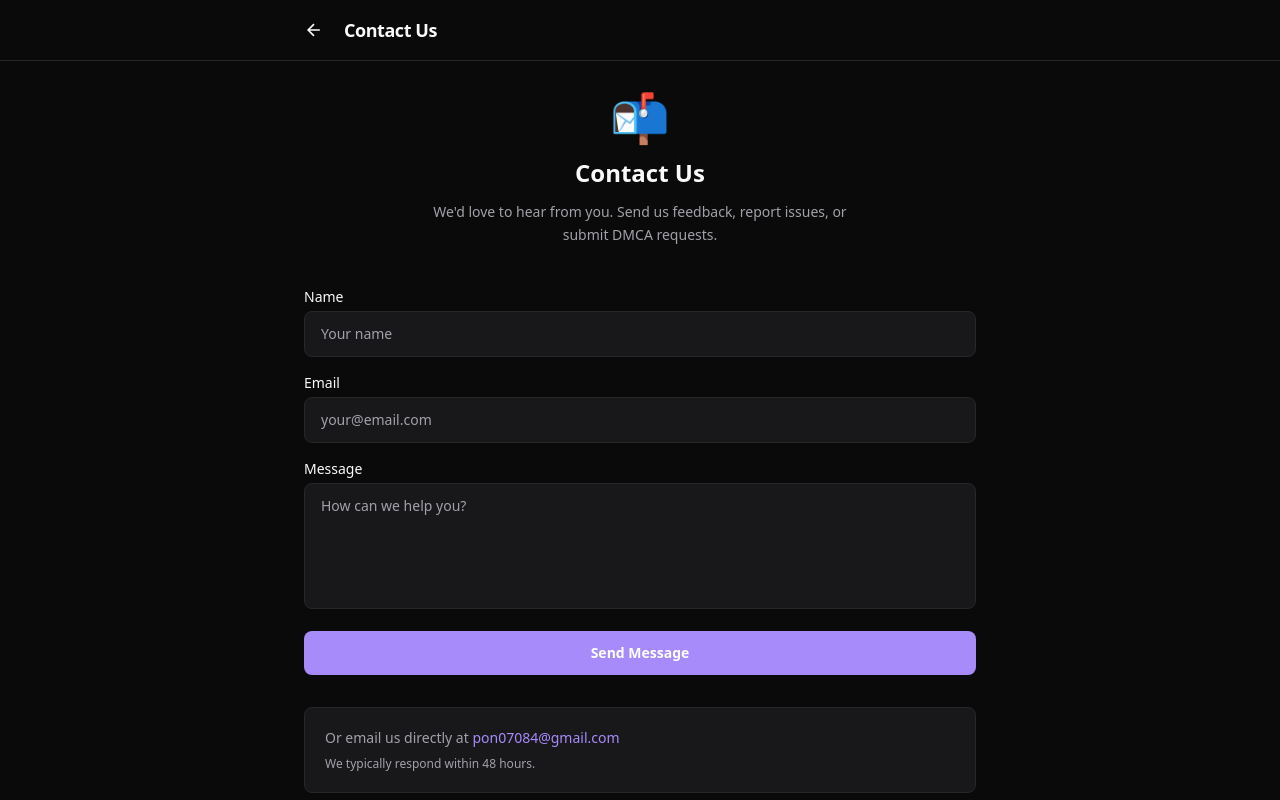
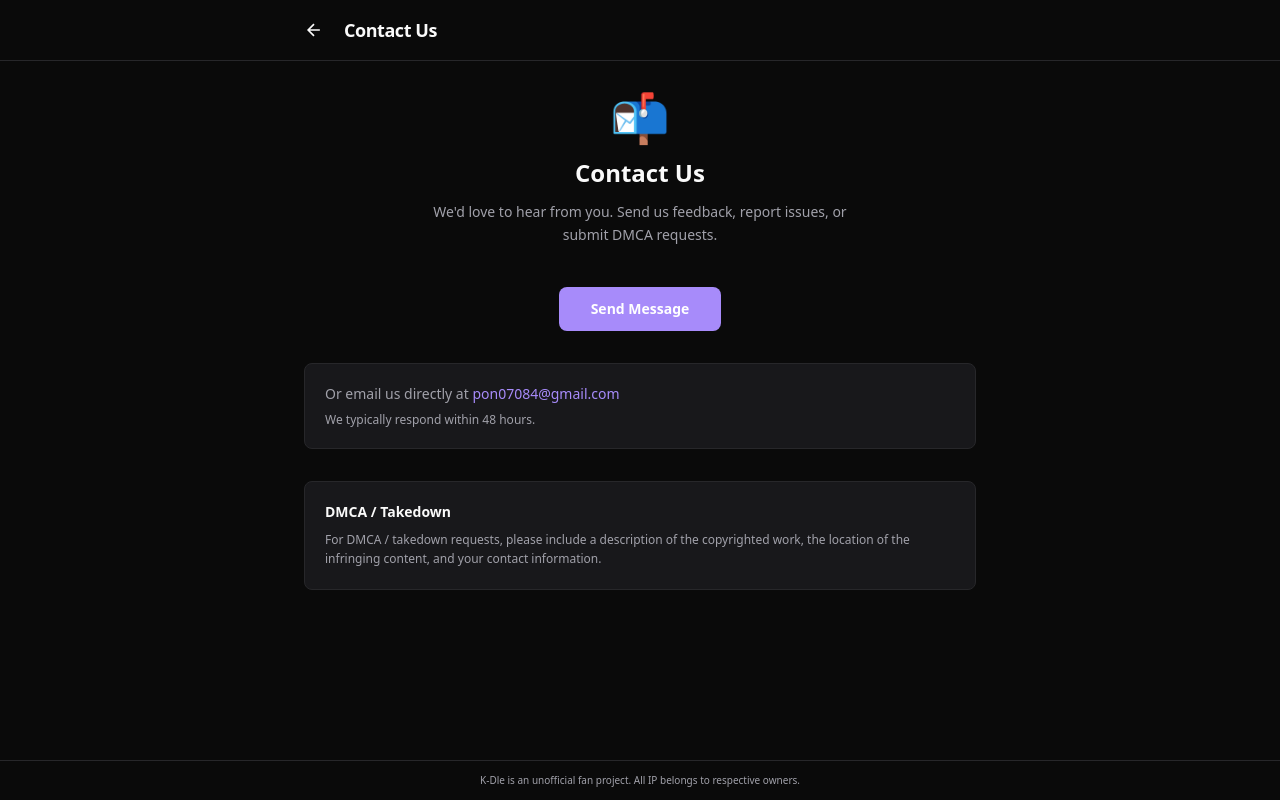
Before and after one commit to ochanhyeok/k-dle, a Next.js app: page /contact in a window 1280 px wide. Shown: the top 800 px of the page. Built offline with nearby package versions, Linux system fonts and the light colour scheme.

Commit message:
feat: mailto 링크를 ContactModal로 교체
Contact/About/FAQ 페이지의 이메일 링크를 클릭하면 formsubmit.co 기반
인앱 모달 폼이 열리도록 변경. 크롬 새탭 이동 없이 사이트 내에서 문의 가능.

Co-Authored-By: Claude Opus 4.6 <noreply@anthropic.com>

```diff
--- a/src/app/about/page.tsx
+++ b/src/app/about/page.tsx
@@ -1,11 +1,14 @@
 "use client";
 
 import Link from "next/link";
+import { useState } from "react";
 import { useTranslation } from "@/lib/i18n";
 import GameFooter from "@/components/ui/GameFooter";
+import ContactModal from "@/components/ui/ContactModal";
 
 export default function AboutPage() {
   const { t } = useTranslation();
+  const [showModal, setShowModal] = useState(false);
 
   return (
     <div className="min-h-screen flex flex-col">
@@ -153,15 +156,16 @@ export default function AboutPage() {
             <h3 className="text-lg font-semibold mb-3">{t("about.contact")}</h3>
             <p className="text-sm text-[var(--color-muted)] leading-relaxed">
               {t("about.contactText")}{" "}
-              <a href="mailto:pon07084@gmail.com" className="text-[var(--color-accent)] hover:underline">
+              <button onClick={() => setShowModal(true)} className="text-[var(--color-accent)] hover:underline">
                 pon07084@gmail.com
-              </a>
+              </button>
             </p>
           </section>
         </div>
       </main>
 
       <GameFooter />
+      <ContactModal show={showModal} onClose={() => setShowModal(false)} />
     </div>
   );
 }
--- a/src/app/contact/page.tsx
+++ b/src/app/contact/page.tsx
@@ -4,10 +4,11 @@ import Link from "next/link";
 import { useState } from "react";
 import { useTranslation } from "@/lib/i18n";
 import GameFooter from "@/components/ui/GameFooter";
+import ContactModal from "@/components/ui/ContactModal";
 
 export default function ContactPage() {
   const { t } = useTranslation();
-  const [sent, setSent] = useState(false);
+  const [showModal, setShowModal] = useState(false);
 
   return (
     <div className="min-h-screen flex flex-col">
@@ -36,68 +37,22 @@ export default function ContactPage() {
             </p>
           </div>
 
-          {sent ? (
-            <div className="rounded-xl border border-[var(--color-success)]/30 bg-[var(--color-success)]/10 p-6 text-center mb-8">
-              <p className="text-sm text-[var(--color-success)] font-medium">{t("contact.sent")}</p>
-            </div>
-          ) : (
-            <form
-              className="space-y-4 mb-8"
-              onSubmit={(e) => {
-                e.preventDefault();
-                const form = e.target as HTMLFormElement;
-                const data = new FormData(form);
-                const mailto = `mailto:pon07084@gmail.com?subject=K-Dle Feedback from ${data.get("name")}&body=${encodeURIComponent(String(data.get("message")))}%0A%0AFrom: ${data.get("email")}`;
-                window.location.href = mailto;
-                setSent(true);
-              }}
+          <div className="text-center mb-8">
+            <button
+              onClick={() => setShowModal(true)}
+              className="cta-btn rounded-lg bg-[var(--color-accent)] text-white font-semibold px-8 py-3 text-sm"
             >
-              <div>
-                <label htmlFor="name" className="block text-sm font-medium mb-1">{t("contact.nameLabel")}</label>
-                <input
-                  id="name"
-                  name="name"
-                  type="text"
-                  required
-                  placeholder={t("contact.namePlaceholder")}
-                  className="w-full rounded-lg border border-[var(--color-border)] bg-[var(--color-card)] px-4 py-3 text-sm placeholder:text-[var(--color-muted)] focus:outline-none input-focus"
-                />
-              </div>
-              <div>
-                <label htmlFor="email" className="block text-sm font-medium mb-1">{t("contact.emailLabel")}</label>
-                <input
-                  id="email"
-                  name="email"
-                  type="email"
-                  required
-                  placeholder={t("contact.emailPlaceholder")}
-                  className="w-full rounded-lg border border-[var(--color-border)] bg-[var(--color-card)] px-4 py-3 text-sm placeholder:text-[var(--color-muted)] focus:outline-none input-focus"
-                />
-              </div>
-              <div>
-                <label htmlFor="message" className="block text-sm font-medium mb-1">{t("contact.messageLabel")}</label>
-                <textarea
-                  id="message"
-                  name="message"
-                  required
-                  rows={5}
-                  placeholder={t("contact.messagePlaceholder")}
-                  className="w-full rounded-lg border border-[var(--color-border)] bg-[var(--color-card)] px-4 py-3 text-sm placeholder:text-[var(--color-muted)] focus:outline-none input-focus resize-none"
-                />
-              </div>
-              <button type="submit" className="cta-btn w-full rounded-lg bg-[var(--color-accent)] text-white font-semibold py-3 text-sm">
-                {t("contact.send")}
-              </button>
-            </form>
-          )}
+              {t("contact.send")}
+            </button>
+          </div>
 
           <section className="mb-8">
             <div className="rounded-lg border border-[var(--color-border)] bg-[var(--color-card)] p-5">
               <p className="text-sm text-[var(--color-muted)] mb-2">
                 {t("contact.orEmail")}{" "}
-                <a href="mailto:pon07084@gmail.com" className="text-[var(--color-accent)] hover:underline">
+                <button onClick={() => setShowModal(true)} className="text-[var(--color-accent)] hover:underline">
                   pon07084@gmail.com
-                </a>
+                </button>
               </p>
               <p className="text-xs text-[var(--color-muted)]">{t("contact.responseTime")}</p>
             </div>
@@ -113,6 +68,7 @@ export default function ContactPage() {
       </main>
 
       <GameFooter />
+      <ContactModal show={showModal} onClose={() => setShowModal(false)} />
     </div>
   );
 }
--- a/src/app/faq/page.tsx
+++ b/src/app/faq/page.tsx
@@ -4,6 +4,7 @@ import Link from "next/link";
 import { useState } from "react";
 import { useTranslation, type TranslationKey } from "@/lib/i18n";
 import GameFooter from "@/components/ui/GameFooter";
+import ContactModal from "@/components/ui/ContactModal";
 
 const FAQ_ITEMS: { q: TranslationKey; a: TranslationKey }[] = [
   { q: "faq.q1", a: "faq.a1" },
@@ -26,6 +27,7 @@ const FAQ_ITEMS: { q: TranslationKey; a: TranslationKey }[] = [
 export default function FaqPage() {
   const { t } = useTranslation();
   const [openIndex, setOpenIndex] = useState<number | null>(null);
+  const [showModal, setShowModal] = useState(false);
 
   return (
     <div className="min-h-screen flex flex-col">
@@ -83,15 +85,16 @@ export default function FaqPage() {
           <div className="mt-8 text-center">
             <p className="text-sm text-[var(--color-muted)] mb-2">
               {t("about.contactText")}{" "}
-              <a href="mailto:pon07084@gmail.com" className="text-[var(--color-accent)] hover:underline">
+              <button onClick={() => setShowModal(true)} className="text-[var(--color-accent)] hover:underline">
                 pon07084@gmail.com
-              </a>
+              </button>
             </p>
           </div>
         </div>
       </main>
 
       <GameFooter />
+      <ContactModal show={showModal} onClose={() => setShowModal(false)} />
     </div>
   );
 }
--- /dev/null
+++ b/src/components/ui/ContactModal.tsx
@@ -0,0 +1,134 @@
+"use client";
+
+import { useState, useEffect, useRef } from "react";
+import { useTranslation } from "@/lib/i18n";
+
+interface Props {
+  show: boolean;
+  onClose: () => void;
+}
+
+export default function ContactModal({ show, onClose }: Props) {
+  const { t } = useTranslation();
+  const [name, setName] = useState("");
+  const [email, setEmail] = useState("");
+  const [message, setMessage] = useState("");
+  const [status, setStatus] = useState<"idle" | "sending" | "sent" | "error">("idle");
+  const backdropRef = useRef<HTMLDivElement>(null);
+
+  useEffect(() => {
+    if (show) {
+      setStatus("idle");
+      document.body.style.overflow = "hidden";
+    } else {
+      document.body.style.overflow = "";
+    }
+    return () => { document.body.style.overflow = ""; };
+  }, [show]);
+
+  if (!show) return null;
+
+  const handleSubmit = async (e: React.FormEvent) => {
+    e.preventDefault();
+    setStatus("sending");
+    try {
+      const res = await fetch("https://formsubmit.co/ajax/pon07084@gmail.com", {
+        method: "POST",
+        headers: { "Content-Type": "application/json", Accept: "application/json" },
+        body: JSON.stringify({ name, email, message, _subject: `K-Dle Feedback from ${name}` }),
+      });
+      if (res.ok) {
+        setStatus("sent");
+        setName("");
+        setEmail("");
+        setMessage("");
+      } else {
+        setStatus("error");
+      }
+    } catch {
+      setStatus("error");
+    }
+  };
+
+  return (
+    <div
+      ref={backdropRef}
+      className="fixed inset-0 z-50 flex items-center justify-center bg-black/60 backdrop-blur-sm px-4"
+      onClick={(e) => { if (e.target === backdropRef.current) onClose(); }}
+    >
+      <div className="w-full max-w-md rounded-xl border border-[var(--color-border)] bg-[var(--color-background)] shadow-2xl animate-slide-up">
+        {/* Header */}
+        <div className="flex items-center justify-between px-5 py-4 border-b border-[var(--color-border)]">
+          <h3 className="font-semibold text-lg">{t("contact.title")}</h3>
+          <button onClick={onClose} className="p-1 rounded-lg hover:bg-[var(--color-card)] transition-colors">
+            <svg width="20" height="20" viewBox="0 0 24 24" fill="none" stroke="currentColor" strokeWidth="2">
+              <path d="M18 6L6 18M6 6l12 12" />
+            </svg>
+          </button>
+        </div>
+
+        {/* Body */}
+        <div className="px-5 py-4">
+          {status === "sent" ? (
+            <div className="text-center py-6">
+              <p className="text-3xl mb-3">✉️</p>
+              <p className="font-semibold text-lg mb-1">{t("contact.sent")}</p>
+              <button onClick={onClose} className="mt-4 text-sm text-[var(--color-accent)] hover:underline">
+                {t("aria.backHome")}
+              </button>
+            </div>
+          ) : (
+            <form onSubmit={handleSubmit} className="space-y-3">
+              <div>
+                <label htmlFor="contact-name" className="block text-xs font-medium mb-1 text-[var(--color-muted)]">{t("contact.nameLabel")}</label>
+                <input
+                  id="contact-name"
+                  type="text"
+                  required
+                  value={name}
+                  onChange={(e) => setName(e.target.value)}
+                  placeholder={t("contact.namePlaceholder")}
+                  className="w-full rounded-lg border border-[var(--color-border)] bg-[var(--color-card)] px-3 py-2.5 text-sm placeholder:text-[var(--color-muted)] focus:outline-none input-focus"
+                />
+              </div>
+              <div>
+                <label htmlFor="contact-email" className="block text-xs font-medium mb-1 text-[var(--color-muted)]">{t("contact.emailLabel")}</label>
+                <input
+                  id="contact-email"
+                  type="email"
+                  required
+                  value={email}
+                  onChange={(e) => setEmail(e.target.value)}
+                  placeholder={t("contact.emailPlaceholder")}
+                  className="w-full rounded-lg border border-[var(--color-border)] bg-[var(--color-card)] px-3 py-2.5 text-sm placeholder:text-[var(--color-muted)] focus:outline-none input-focus"
+                />
+              </div>
+              <div>
+                <label htmlFor="contact-msg" className="block text-xs font-medium mb-1 text-[var(--color-muted)]">{t("contact.messageLabel")}</label>
+                <textarea
+                  id="contact-msg"
+                  required
+                  rows={4}
+                  value={message}
+                  onChange={(e) => setMessage(e.target.value)}
+                  placeholder={t("contact.messagePlaceholder")}
+                  className="w-full rounded-lg border border-[var(--color-border)] bg-[var(--color-card)] px-3 py-2.5 text-sm placeholder:text-[var(--color-muted)] focus:outline-none input-focus resize-none"
+                />
+              </div>
+              {status === "error" && (
+                <p className="text-xs text-[var(--color-error)]">Something went wrong. Please try again.</p>
+              )}
+              <button
+                type="submit"
+                disabled={status === "sending"}
+                className="cta-btn w-full rounded-lg bg-[var(--color-accent)] text-white font-semibold py-2.5 text-sm disabled:opacity-50"
+              >
+                {status === "sending" ? "..." : t("contact.send")}
+              </button>
+            </form>
+          )}
+        </div>
+      </div>
+    </div>
+  );
+}
```
